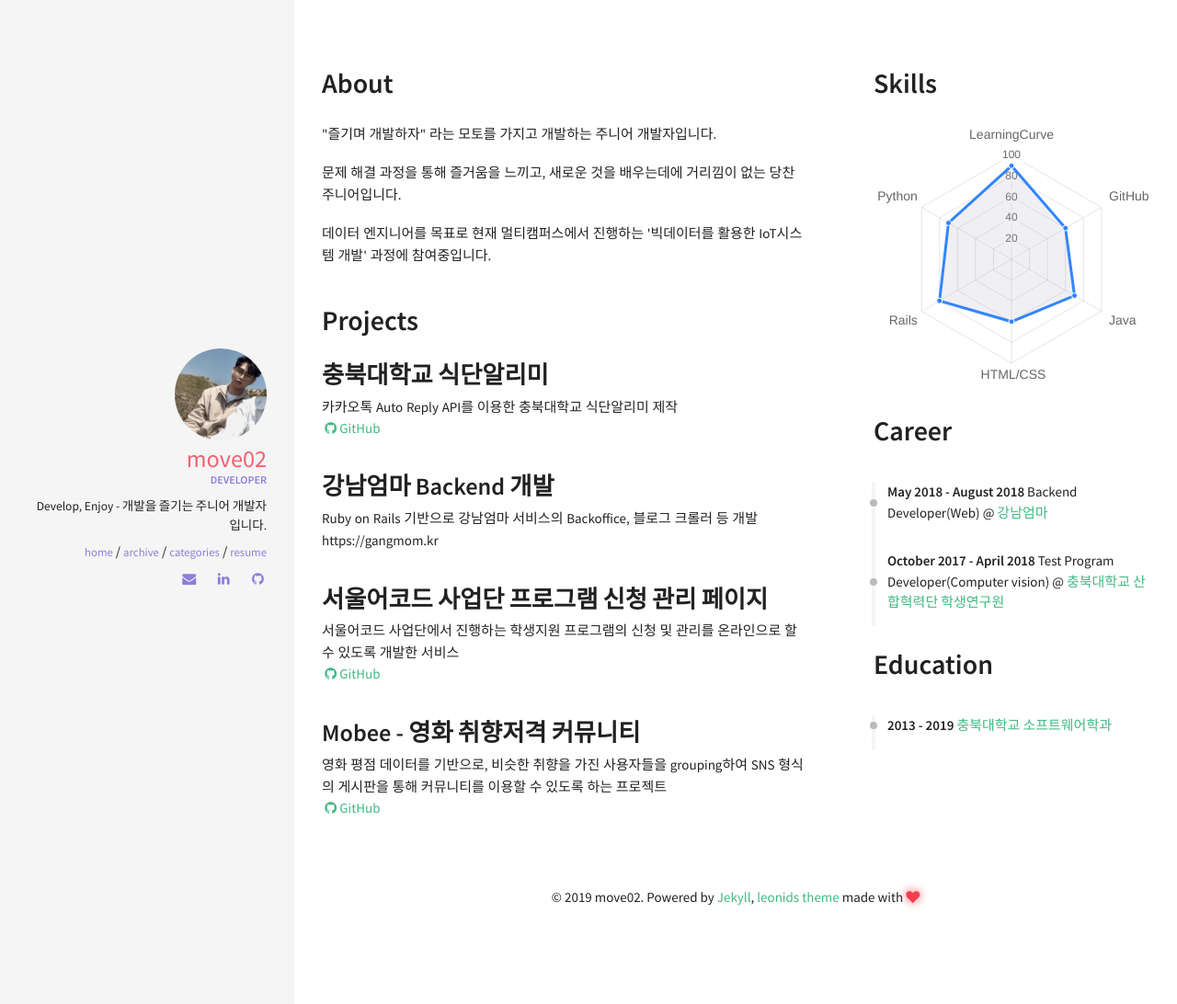
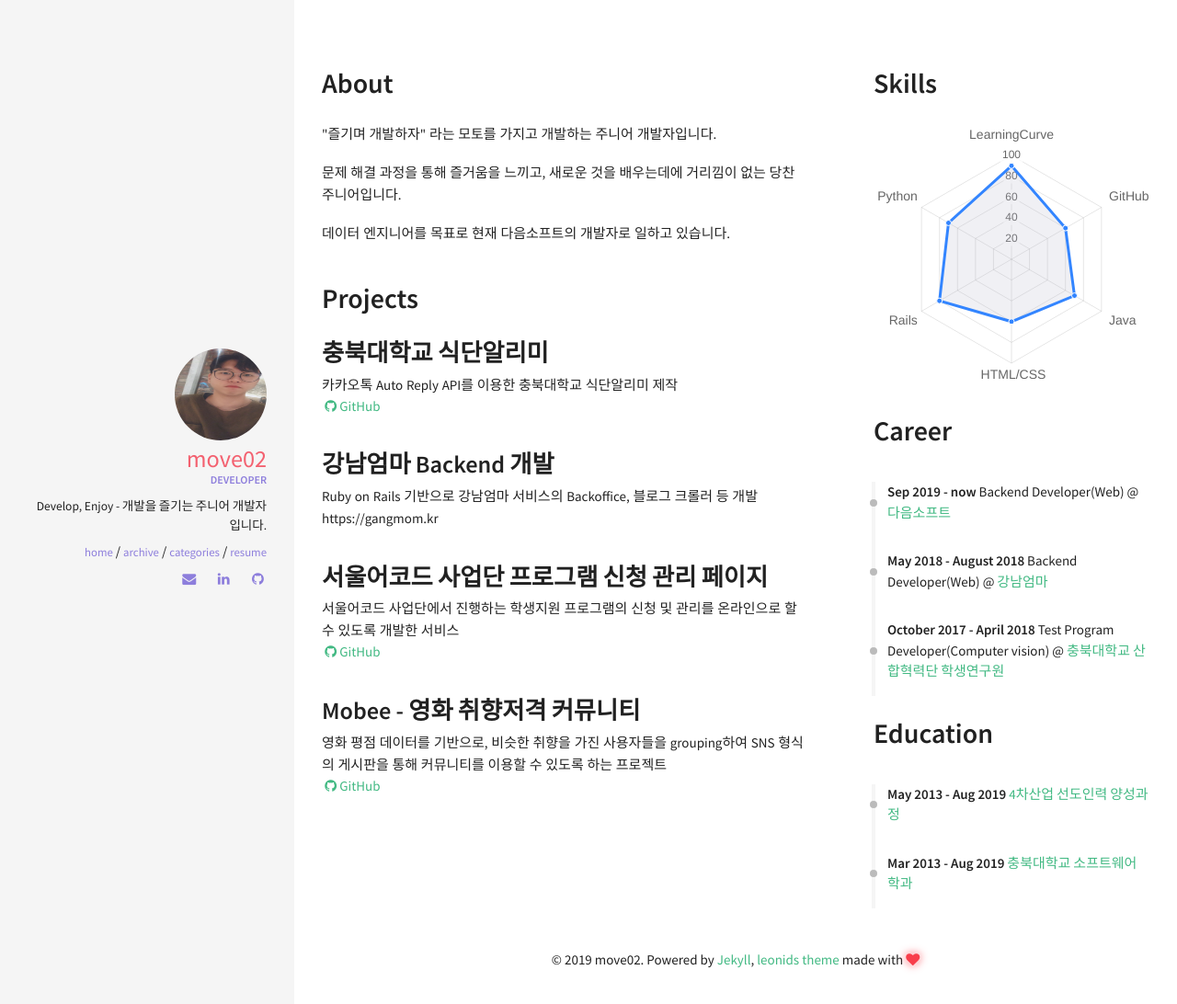
Before and after one commit to move02/move02.github.io, a Jekyll site: the page built from resume.html, in a window 1280 px wide. Shown: the top 1092 px of the page at 92% size. Built offline with Jekyll 4.4.1, drawn with Linux system fonts in a browser that asks for light colours; nearby versions of some CDN libraries.

Commit message:
Changed Profile, avatar

```diff
--- a/_config.yml
+++ b/_config.yml
@@ -34,7 +34,7 @@ kramdown:
 #
 owner:
   name: move02
-  avatar: avatar.jpeg
+  avatar: avatar.jpg
   job: "Developer"
   bio: "Develop, Enjoy - 개발을 즐기는 주니어 개발자입니다."
   email: move020202@gmail.com
--- a/_data/index/careers.yml
+++ b/_data/index/careers.yml
@@ -1,5 +1,9 @@
 # careers section data
 # if you don't have language feature(language.yml is empty), ignore "i18n" items
+- name: 다음소프트
+  date: Sep 2019 - now
+  job: Backend Developer(Web)
+
 - name: 강남엄마
   link: http://gangmom.kr/
   date: May 2018 - August 2018
--- a/_data/index/education.yml
+++ b/_data/index/education.yml
@@ -1,3 +1,7 @@
+- name: 4차산업 선도인력 양성과정
+  date: May 2013 - Aug 2019
+  descr: 빅데이터를 활용한 IoT 시스템 개발 교육
+
 - name: 충북대학교 소프트웨어학과
-  date: 2013 - 2019
+  date: Mar 2013 - Aug 2019
   descr: 소프트웨어학과 전공
--- a/_includes/sections/about.html
+++ b/_includes/sections/about.html
@@ -3,5 +3,5 @@
 <div>
     <p>"즐기며 개발하자" 라는 모토를 가지고 개발하는 주니어 개발자입니다.</p>
     <p>문제 해결 과정을 통해 즐거움을 느끼고, 새로운 것을 배우는데에 거리낌이 없는 당찬 주니어입니다.</p>
-    <p>데이터 엔지니어를 목표로 현재 멀티캠퍼스에서 진행하는 '빅데이터를 활용한 IoT시스템 개발' 과정에 참여중입니다.</p>
+    <p>데이터 엔지니어를 목표로 현재 다음소프트의 개발자로 일하고 있습니다.</p>
 </div>
```
Also changed, not shown: img/avatar.jpeg (deleted), img/avatar.jpg (added).
